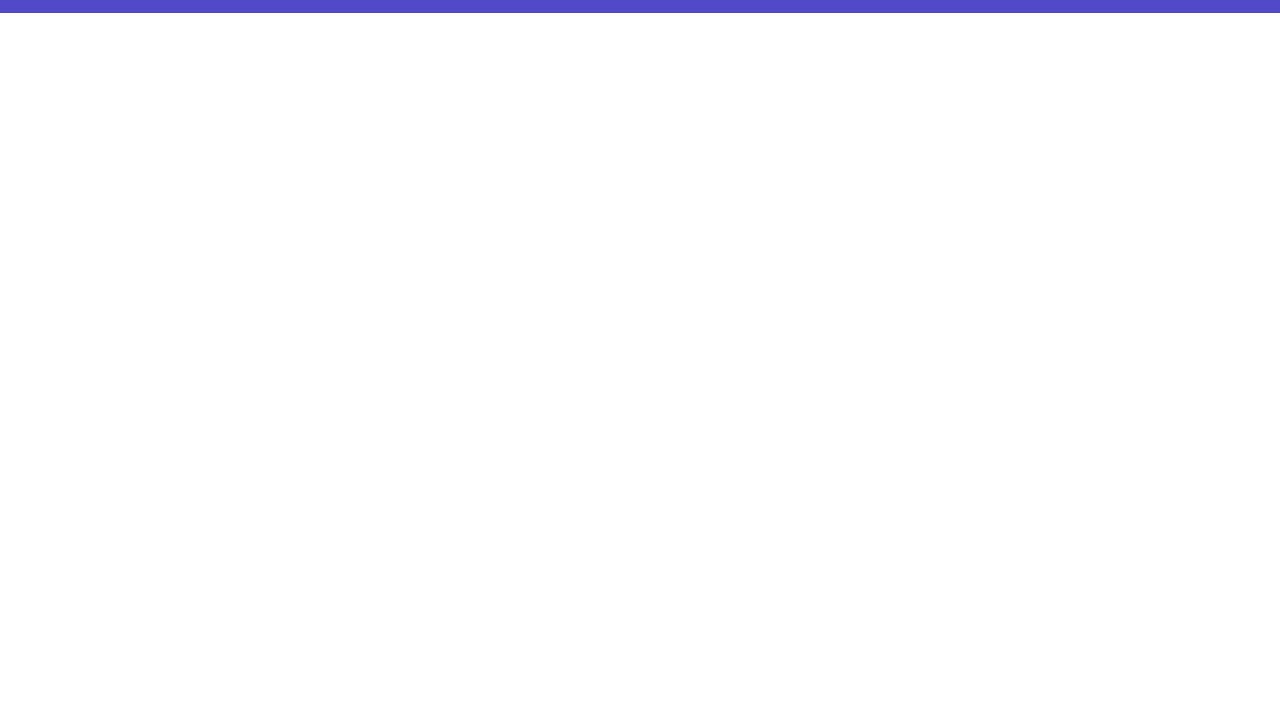
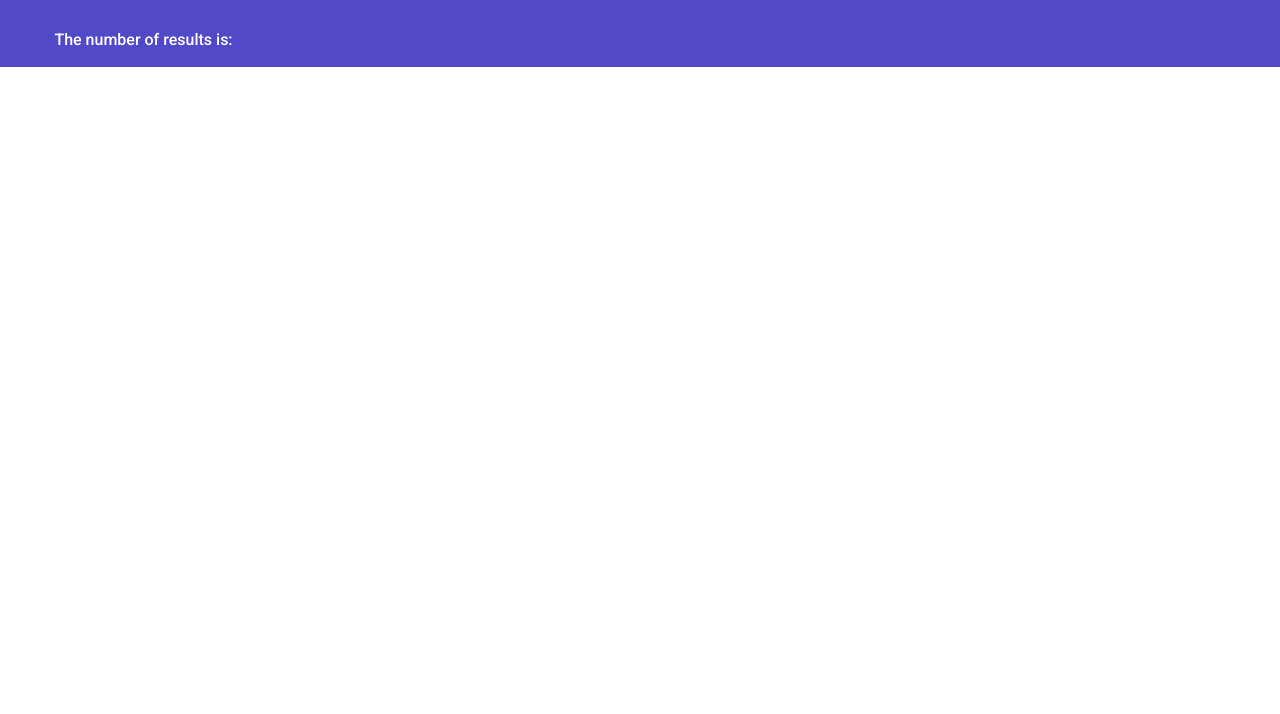
Before and after one commit to Ilyeshaddad337/live-search-students-list, a plain HTML site: page live-search-students-list/index.html in a window 1280 px wide. Shown: the part 86-800 px from the top of the page. Drawn offline with Linux system fonts and the light colour scheme.

Commit message:
added the number of results

```diff
--- a/live-search-students-list/index.html
+++ b/live-search-students-list/index.html
@@ -24,7 +24,9 @@
          <input id="nameField" type="text" placeholder="Type the name or the group number">
       <button class="remove-names"><i>Remove</i></button>
       </div>
-
+      <div class="num-of-students">
+         <p class="num">The number of results is: </p>
+      </div>
    </div>
 
 
```
